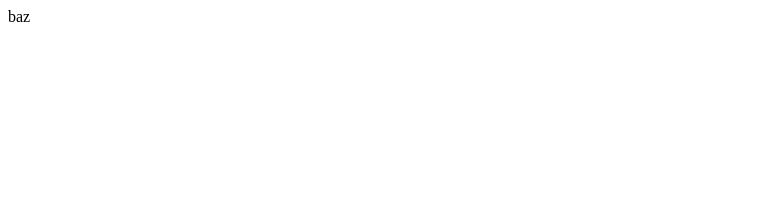
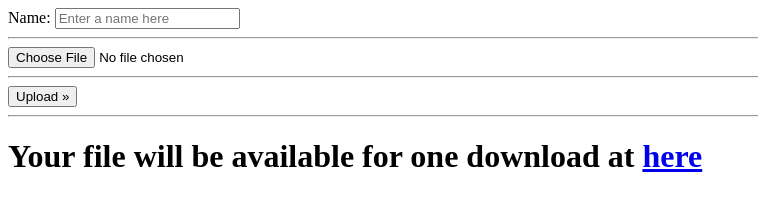
Before and after one commit to shatterednirvana/just-once, a plain HTML site: page public/index.html in a window 1280 px wide. Shown: the whole page, without its empty margins (0-758 px from the left). Drawn offline with nearby package versions, Linux system fonts and the light colour scheme.

Commit message:
added basic angular.js interface to let users upload files via web UI

```diff
--- a/public/index.html
+++ b/public/index.html
@@ -1 +1,22 @@
-baz
+<!doctype html>
+<html ng-app>
+  <head>
+    <script src="https://ajax.googleapis.com/ajax/libs/angularjs/1.2.0/angular.min.js"></script>
+  </head>
+  <body>
+    <div>
+      <form action="/{{yourName}}" method="POST" enctype="multipart/form-data">
+        <label>Name:</label>
+        <input type="text" ng-model="yourName" placeholder="Enter a name here">
+        <hr>
+        <input type="file" name="body-ui">
+        <hr>
+        <button type="submit" class="btn btn-primary btn-large">
+          Upload &raquo;
+        </button>
+        <hr>
+        <h1>Your file will be available for one download at <a href="/{{yourName}}">here</a></h1>
+      </form>
+    </div>
+  </body>
+</html>
```
Also changed, not shown: 1 other file.
